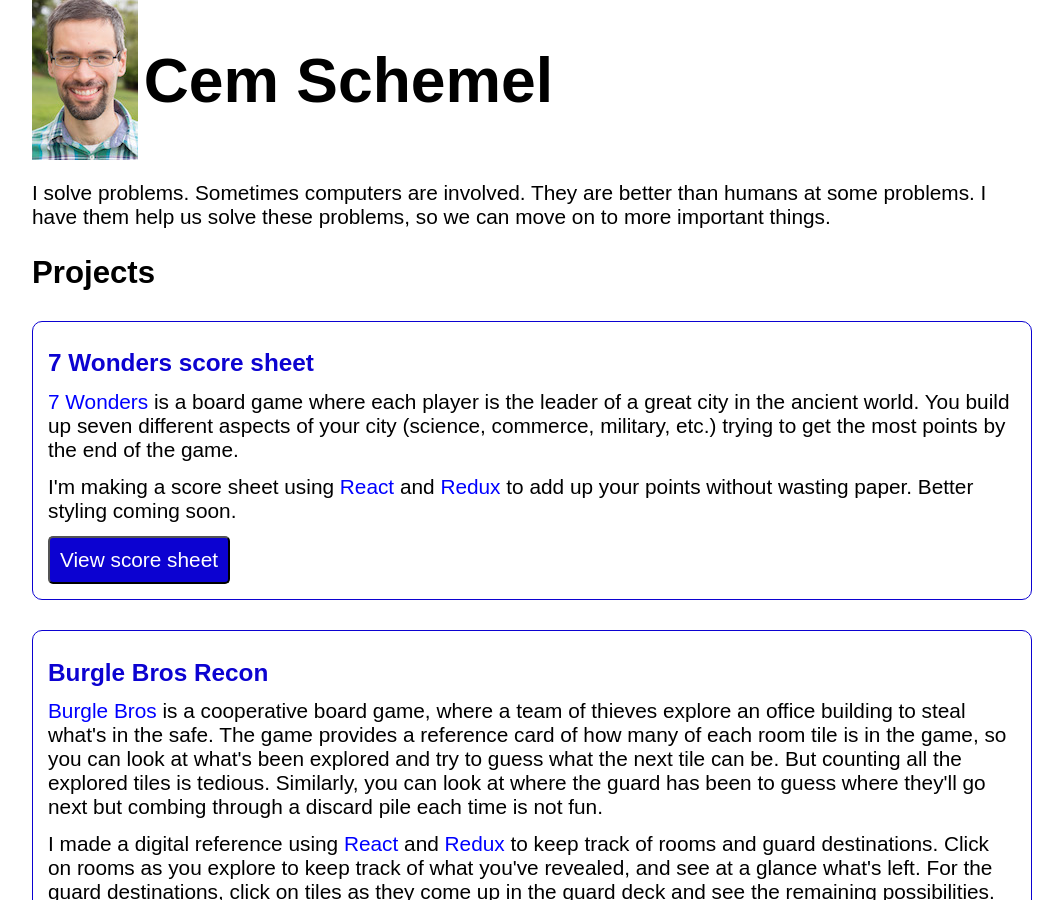
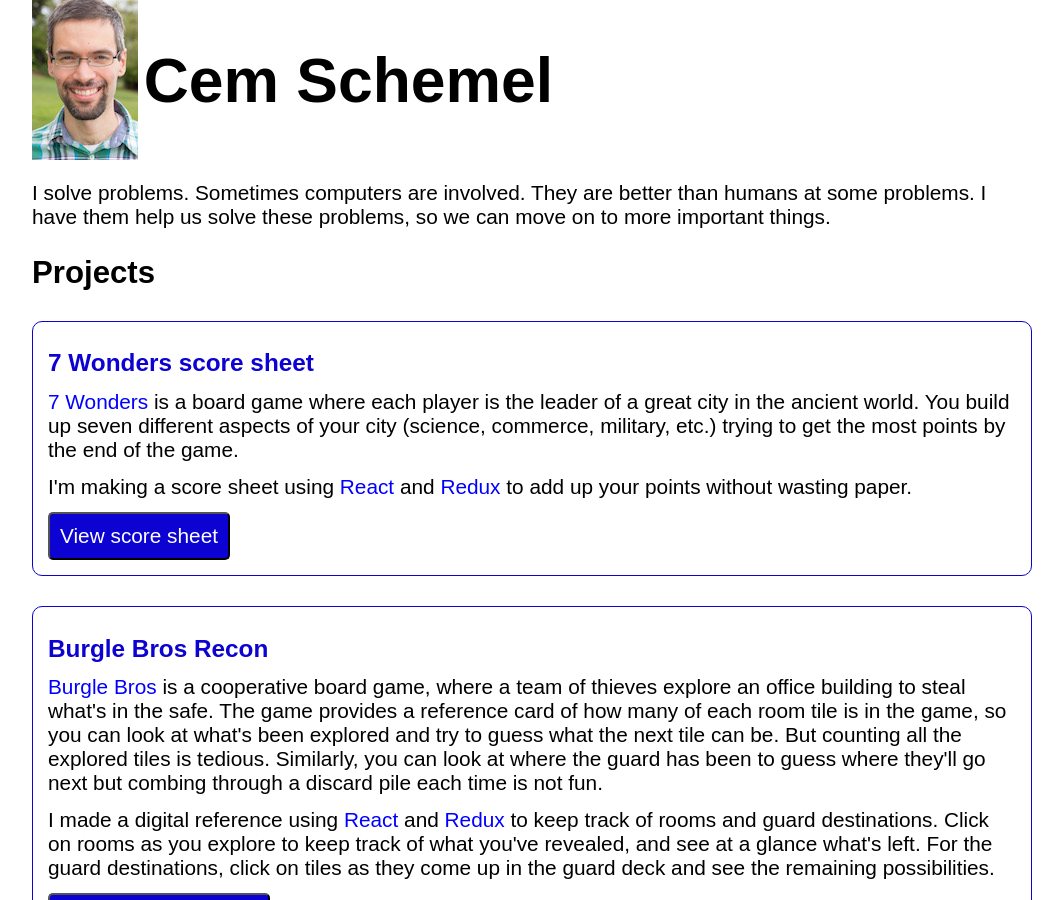
Before and after one commit to koralcem/personal-site, a Jekyll site: the page built from index.html, in a window 1280 px wide and 900 px high. Shown: the whole window, without its empty margins (108-1171 px from the left). Built offline with Jekyll 4.4.1, drawn with Linux system fonts in a browser that asks for light colours.

Commit message:
Better styling for 7 Wonders, and some minor edits

```diff
--- a/css/7wonders-react.scss
+++ b/css/7wonders-react.scss
@@ -1,6 +1,38 @@
 ---
 ---
 
-td, tr, table {
-  // border: 1px solid black;
+tr[category='Military'] {
+  background-color: rgb(243, 62, 62);
 }
+
+tr[category='Treasury'] {
+  background-color: gold;
+}
+
+tr[category='Wonders'] {
+  background-color: goldenrod;
+}
+
+tr[category='Civilian'] {
+  background-color: rgb(77, 144, 245);
+}
+
+tr[category='Commerce'] {
+  background-color: rgb(255, 193, 78)
+}
+
+tr[category='Guild'] {
+  background-color: rgb(190, 107, 190);
+}
+
+tr[category='Science'] {
+  background-color: rgb(93, 158, 93);
+}
+
+input {
+  width: 50px;
+}
+
+tr[category] td {
+  padding: 5px;
+}
--- a/index.html
+++ b/index.html
@@ -14,9 +14,9 @@
   <h3>7 Wonders score sheet</h3>
   <p><a href="https://www.boardgamegeek.com/boardgame/68448/7-wonders">7 Wonders</a> is a board game where each player is the leader of a great city in the ancient world. You build up seven different aspects of your city (science, commerce, military, etc.) trying to get the most points by the end of the game.</p>
 
-  <p>I'm making a score sheet using <a href="https://reactjs.org/">React</a> and <a href="https://redux.js.org/">Redux</a> to add up your points without wasting paper. Better styling coming soon.</p>
+  <p>I'm making a score sheet using <a href="https://reactjs.org/">React</a> and <a href="https://redux.js.org/">Redux</a> to add up your points without wasting paper.</p>
 
-  <button type="button" onclick="window.location.href='7wonders-react.html'">View score sheet</button>
+  <button type="button" onclick="window.location.href='7wonders-react'">View score sheet</button>
 </div>
 
 <div class="project">
@@ -25,14 +25,14 @@
 
   <p>I made a digital reference using <a href="https://reactjs.org/">React</a> and <a href="https://redux.js.org/">Redux</a> to keep track of rooms and guard destinations. Click on rooms as you explore to keep track of what you've revealed, and see at a glance what's left. For the guard destinations, click on tiles as they come up in the guard deck and see the remaining possibilities.</p>
 
-  <button type="button" onclick="window.location.href='burgle-bros-react.html'">View digital reference</button>
+  <button type="button" onclick="window.location.href='burgle-bros-react'">View digital reference</button>
 </div>
 
 <div class="project">
   <h3>Phonetic Speller</h3>
   <p>My full last name is a mess (ask me about it). When I call customer support for anything, I want to use the phonetic alphabet to spell it out precisely, but I can never remember the code words. I created a tool where you enter a word or phrase and get the code words for each of its letters. No more ambiguity when pulling up my account.</p>
 
-  <button type="button" onclick="window.location.href='phonetic-speller.html'">Spell something</button>
+  <button type="button" onclick="window.location.href='phonetic-speller'">Spell something</button>
 </div>
 
 <div class="project">
--- a/js/7wonders-react.js
+++ b/js/7wonders-react.js
@@ -80,7 +80,7 @@
 
   render () {
     return (
-      <tr>
+      <tr category={this.props.label}>
         <td>{this.props.label}</td>
         {[...Array(this.props.numPlayers)].map((x, i) =>
           <td key={i}><input type='number' data-score-for-player={i} onChange={(event) => this.updatePlayerScore(event)}/></td>
@@ -96,7 +96,7 @@
       <tr>
         <td>Total</td>
         {this.props.scores.map((score, i) =>
-          <td key={i}><input type='number' readOnly value={score} /></td>
+          <td key={i}><input readOnly value={score} /></td>
         )}
       </tr>
     )
```
